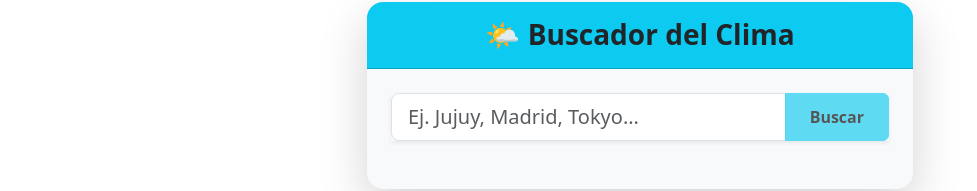
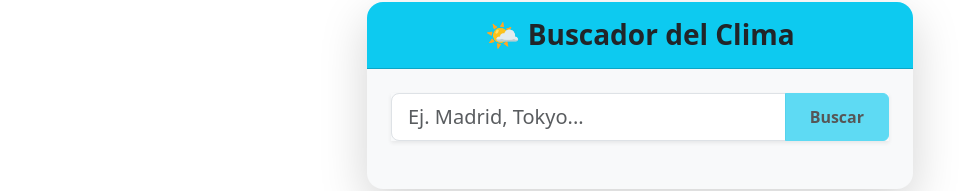
Before and after one commit to orellanaariana/tp-webservice-7031, an Angular app in the folder tp-webservice-7031/: page /app-clima in a window 1280 px wide. Shown: the part 102-293 px from the top of the page, without its empty margins (0-977 px from the left). Built offline with nearby package versions, Linux system fonts and the light colour scheme.

Commit message:
ArianaOrellana

```diff
--- a/tp-webservice-7031/src/app/components/layout/footer/footer.html
+++ /dev/null
@@ -1 +0,0 @@
-<p>footer works!</p>
--- a/tp-webservice-7031/src/app/components/punto-e/clima.component.html
+++ b/tp-webservice-7031/src/app/components/punto-e/clima.component.html
@@ -14,7 +14,7 @@
               type="text"
               class="form-control form-control-lg"
               [(ngModel)]="ciudadBuscada"
-              placeholder="Ej. Jujuy, Madrid, Tokyo..."
+              placeholder="Ej. Madrid, Tokyo..."
               (keyup.enter)="buscarClima()"> <button class="btn btn-info px-4 fw-bold" (click)="buscarClima()" [disabled]="cargando || !ciudadBuscada">
               @if (cargando) {
                 <span class="spinner-border spinner-border-sm" aria-hidden="true"></span>
```
Also changed, not shown: tp-webservice-7031/src/app/components/layout/footer/footer.ts (deleted, +0 -9 lines), tp-webservice-7031/src/app/components/layout/footer/footer.css (deleted).
